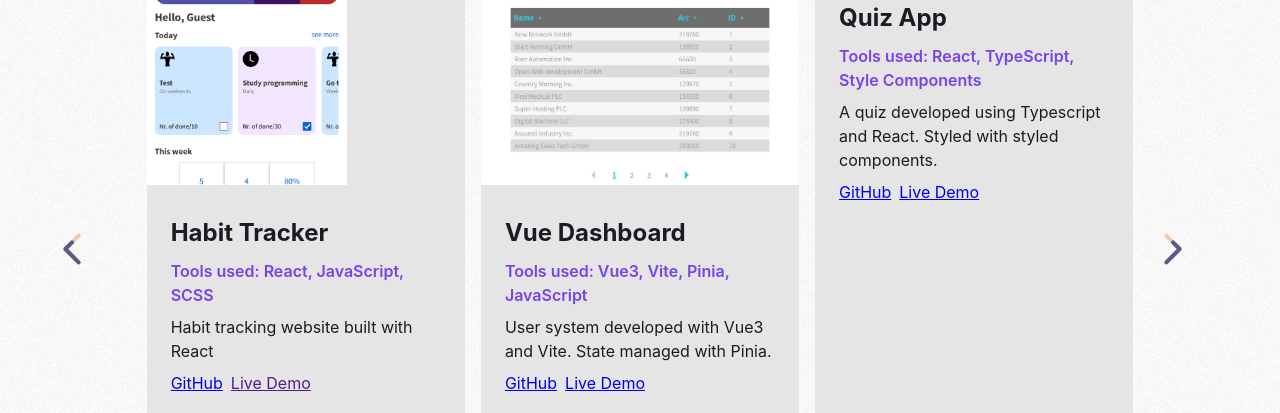
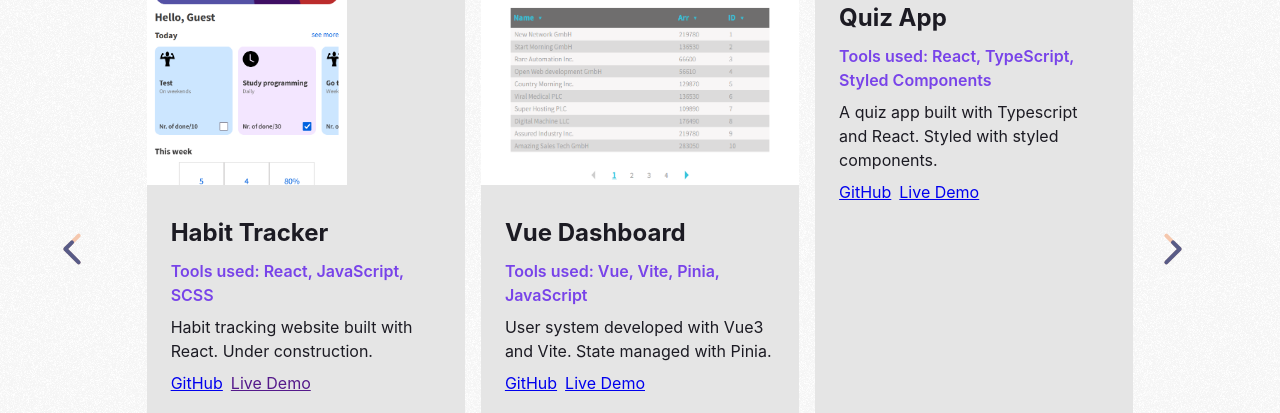
Before and after one commit to iwarra/my-portfolio, a Vue app: page / in a window 1280 px wide. Shown: the part 688-1101 px from the top of the page. Built offline with nearby package versions, Linux system fonts and the light colour scheme.

Commit message:
More project data added

```diff
--- a/src/data.js
+++ b/src/data.js
@@ -1,7 +1,7 @@
 export const projects = [
   {
     title: 'Habit Tracker',
-    description: 'Habit tracking website built with React ',
+    description: 'Habit tracking website built with React. Under construction.',
     image: 'ht.png',
     tools: ['React', 'JavaScript', 'SCSS'],
     links: {
@@ -13,7 +13,7 @@ export const projects = [
     title: 'Vue Dashboard',
     description: 'User system developed with Vue3 and Vite. State managed with Pinia.',
     image: 'vue.png',
-    tools: ['Vue3', 'Vite', 'Pinia', 'JavaScript'],
+    tools: ['Vue', 'Vite', 'Pinia', 'JavaScript'],
     links: {
       gitHub: 'https://github.com/iwarra/vue-system',
       liveDemo: 'https://vue-system-dashboard.netlify.app/'
@@ -21,9 +21,9 @@ export const projects = [
   },
   {
     title: 'Quiz App',
-    description: 'A quiz developed using Typescript and React. Styled with styled components. ',
+    description: 'A quiz app built with Typescript and React. Styled with styled components.',
     image: '',
-    tools: ['React', 'TypeScript', 'Style Components'],
+    tools: ['React', 'TypeScript', 'Styled Components'],
     links: {
       gitHub: 'https://github.com/iwarra/quiz-app',
       liveDemo: 'https://fun-trivia-night.netlify.app/'
@@ -31,12 +31,12 @@ export const projects = [
   },
   {
     title: 'Podcast App',
-    description: 'Habit tracking website built with React ',
-    image: '',
-    tools: ['HTML', 'JavaScript', 'SCSS'],
+    description: 'Test project built with Vanilla JS, HTLM and CSS. The task was to fetch and display 10 podcasts from Sveriges Radio API. ',
+    image: 'pod1.png',
+    tools: ['HTML', 'JavaScript', 'CSS'],
     links: {
-      gitHub: 'https://github.com/iwarra/habit-tracker',
-      liveDemo: ''
+      gitHub: 'https://github.com/iwarra/podcast-project',
+      liveDemo: 'https://podcasts-api.netlify.app/'
     }
   },
 ]
```
Also changed, not shown: public/pod1.png (added).
